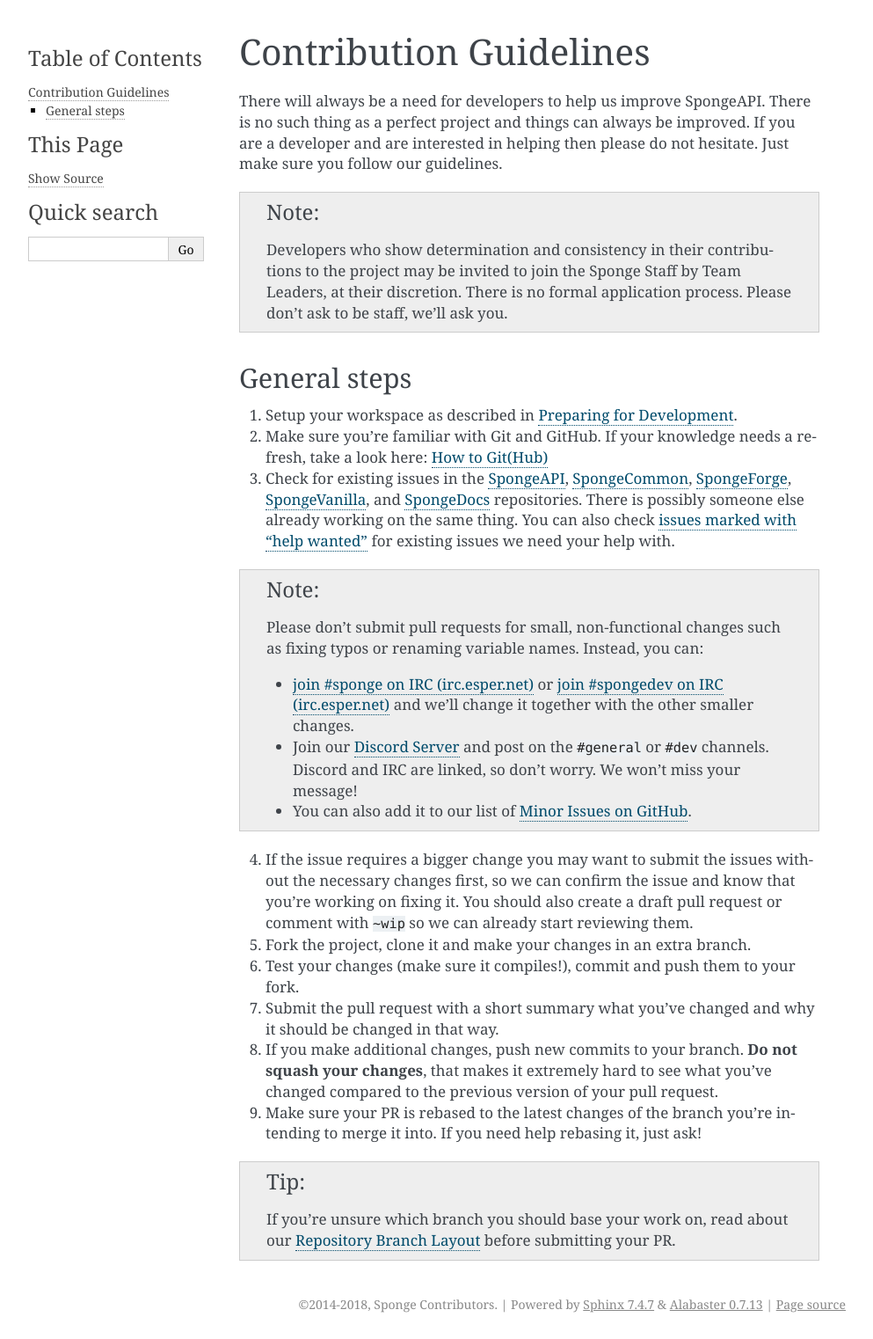
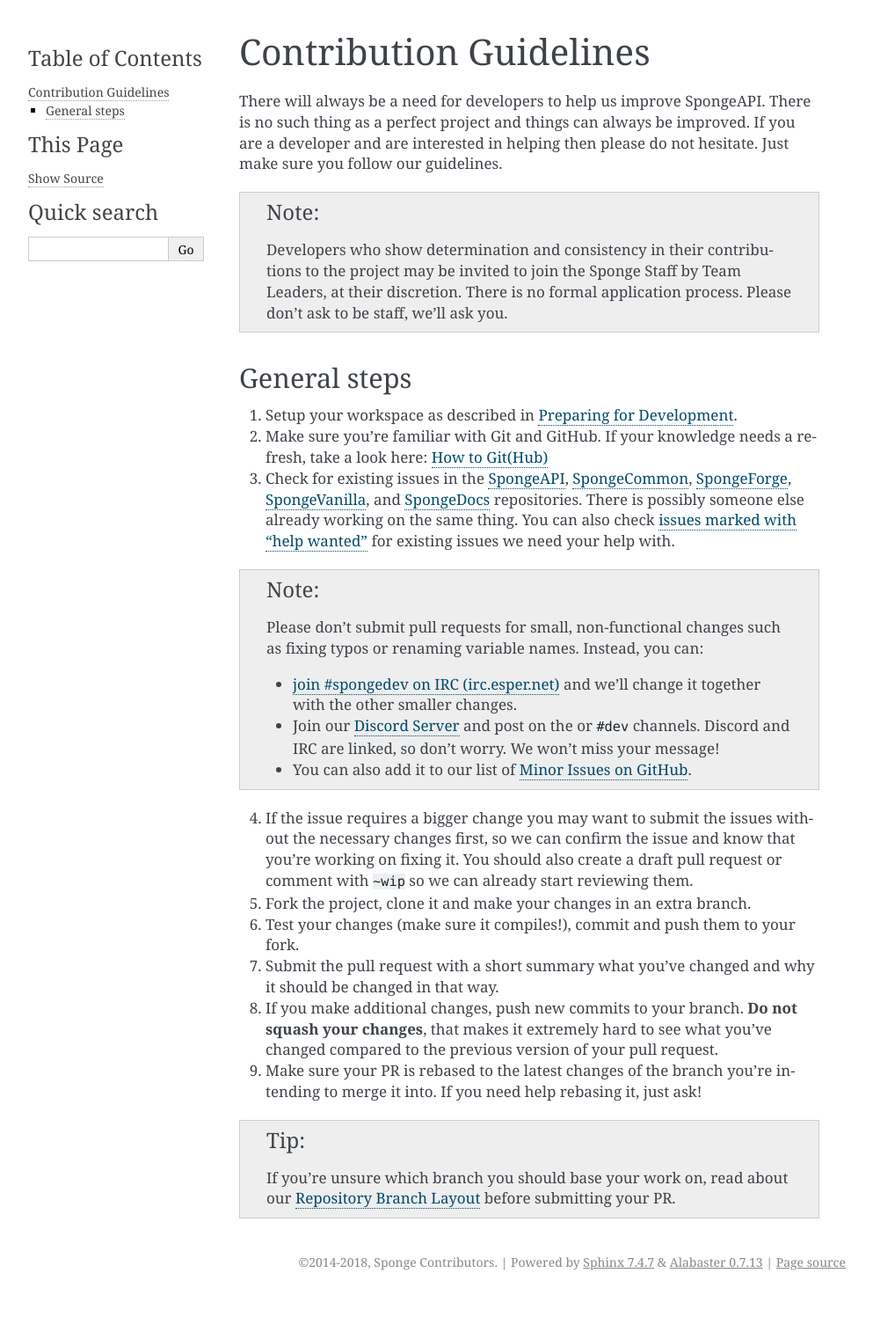
Before and after one commit to SpongePowered/SpongeDocs, a Sphinx documentation site: the page built from source/contributing/guidelines.rst, in a window 1280 px wide. Shown: the whole page at 88% size, without its empty margins (148-1141 px from the left). Built offline with Sphinx 7.4.7, drawn with Linux system fonts in a browser that asks for light colours; pages that are not in the unit, such as notebooks, are missing from menus; after the commit the page ends 1474 px from its top, so only the background shows below that.

Commit message:
Add custom discord URL and remove general channel for contributing

```diff
--- a/source/contributing/guidelines.rst
+++ b/source/contributing/guidelines.rst
@@ -31,11 +31,10 @@
     Please don't submit pull requests for small, non-functional changes such as fixing typos or renaming variable names.
     Instead, you can:
 
-    * `join #sponge on IRC (irc.esper.net) <https://webchat.esper.net/?channels=sponge>`_ or
-      `join #spongedev on IRC (irc.esper.net) <https://webchat.esper.net/?channels=spongedev>`_
+    * `join #spongedev on IRC (irc.esper.net) <https://webchat.esper.net/?channels=spongedev>`_
       and we'll change it together with the other smaller changes.
 
-    * Join our `Discord Server <https://discord.gg/PtaGRAs>`_ and post on the ``#general`` or ``#dev`` channels.
+    * Join our `Discord Server <https://discord.gg/sponge>`_ and post on the or ``#dev`` channels.
       Discord and IRC are linked, so don't worry. We won't miss your message!
 
     * You can also add it to our list of
--- a/source/contributing/spongedocs.rst
+++ b/source/contributing/spongedocs.rst
@@ -19,7 +19,7 @@
 #. Create an `Issue on the SpongeDocs GitHub <https://github.com/SpongePowered/SpongeDocs/issues>`_
 #. Create a Posting on the `SpongeDocs Forums Category <https://forums.spongepowered.org/c/sponge-docs>`_
 #. Visit us in the `#spongedocs channel on irc.esper.net <ircs://irc.esper.net:6697/#spongedocs>`_ (you need to be registered)
-#. Visit us on our `Discord Server <https://discord.gg/PtaGRAs>`_, namely the ``#docs`` channel.
+#. Visit us on our `Discord Server <https://discord.gg/sponge>`_, namely the ``#docs`` channel.
 
 Writing the Docs
 ================
@@ -31,7 +31,7 @@
 
 The Docs are written in reStructuredText (reST), if you're familiar with Markdown (md) the step to reST shouldn't be too
 hard. If you're having issues with it we suggest that you join our `#spongedocs on irc.esper.net <ircs://irc.esper.net:6697/#spongedocs>`_
-and ask for help there, or join our `Discord Server <https://discord.gg/PtaGRAs>`_ and post on the ``#docs`` channel.
+and ask for help there, or join our `Discord Server <https://discord.gg/sponge>`_ and post on the ``#docs`` channel.
 Discord and IRC are linked, so you'll get the same support irrespective of the platform you choose.
 Alternatively, you can post on our `forums <https://forums.spongepowered.org/>`_ if you think it is more apropriate.
 
--- a/source/index.rst
+++ b/source/index.rst
@@ -135,7 +135,7 @@
 
 -  `Sponge Homepage <https://www.spongepowered.org>`_
 -  `Sponge Forums <https://forums.spongepowered.org>`_
--  `Sponge Discord <https://discord.gg/PtaGRAs>`_
+-  `Sponge Discord <https://discord.gg/sponge>`_
 -  `Sponge Downloads <https://www.spongepowered.org/downloads>`_
 -  `SpongeAPI Issue Tracker <https://github.com/SpongePowered/SpongeAPI/issues?q=>`_
 -  `SpongeAPI Javadocs <https://jd.spongepowered.org>`_
```
